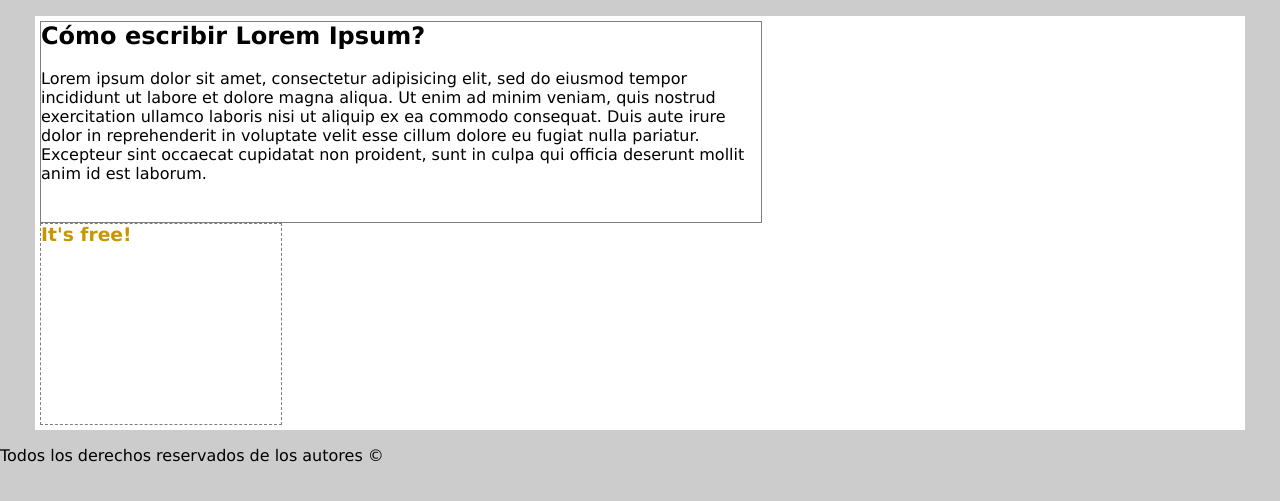
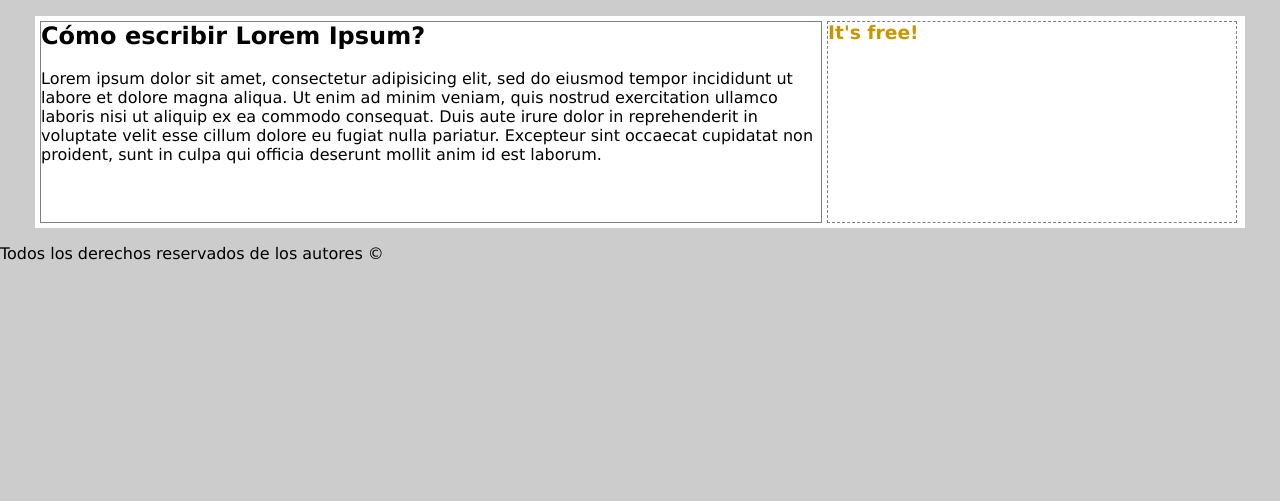
Before and after one commit to FDSoftware/Code-Reactor-WebSite--P, a PHP site: page / in a window 1280 px wide. Shown: the part 142-643 px from the top of the page. Run offline with PHP 8.4, Linux system fonts and the light colour scheme.

Commit message:
correccion del modelo de caja

```diff
--- a/plantilla/index.css
+++ b/plantilla/index.css
@@ -41,9 +41,9 @@ a{
 }
 #section-pagina{
 	border: 1px solid rgba(0,0,0,0.5);
-	max-width: 60%;
+	max-width: 65%;
 }
 #aside-pagina{
 	border: 1px dashed rgba(0,0,0,0.5);
-	width: 20%;
+	width: 34%;
 }
--- a/plantilla/index.html
+++ b/plantilla/index.html
@@ -32,8 +32,7 @@
 		</div>
 	</nav>
 	<div id="contenido">
-		<section>
-		<div id="section-pagina">
+		<section id="section-pagina">
 			<article>
 				<div class="articulo-pagina">
 					<h2>Cómo escribir Lorem Ipsum?</h2>
@@ -46,12 +45,9 @@
 						proident, sunt in culpa qui officia deserunt mollit anim id est laborum.</p>
 					</div>
 				</article>
-			</div>
 		</section>
-		<aside>
-			<div id="aside-pagina">
+		<aside id="aside-pagina">
 				<a href="#"><h3>It's free!</h3></a>
-			</div>
 		</aside>
 	</div>
 	<footer>
```
